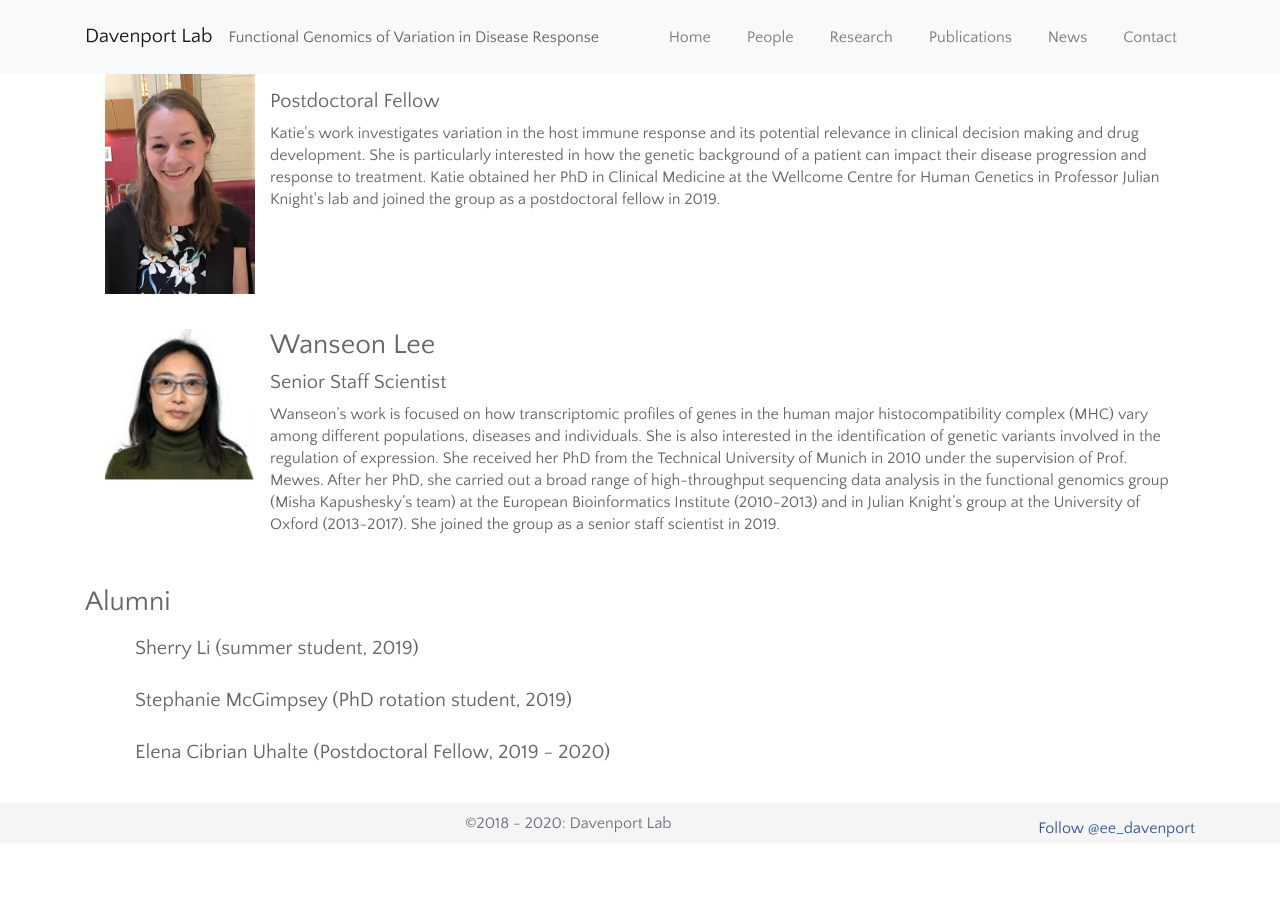
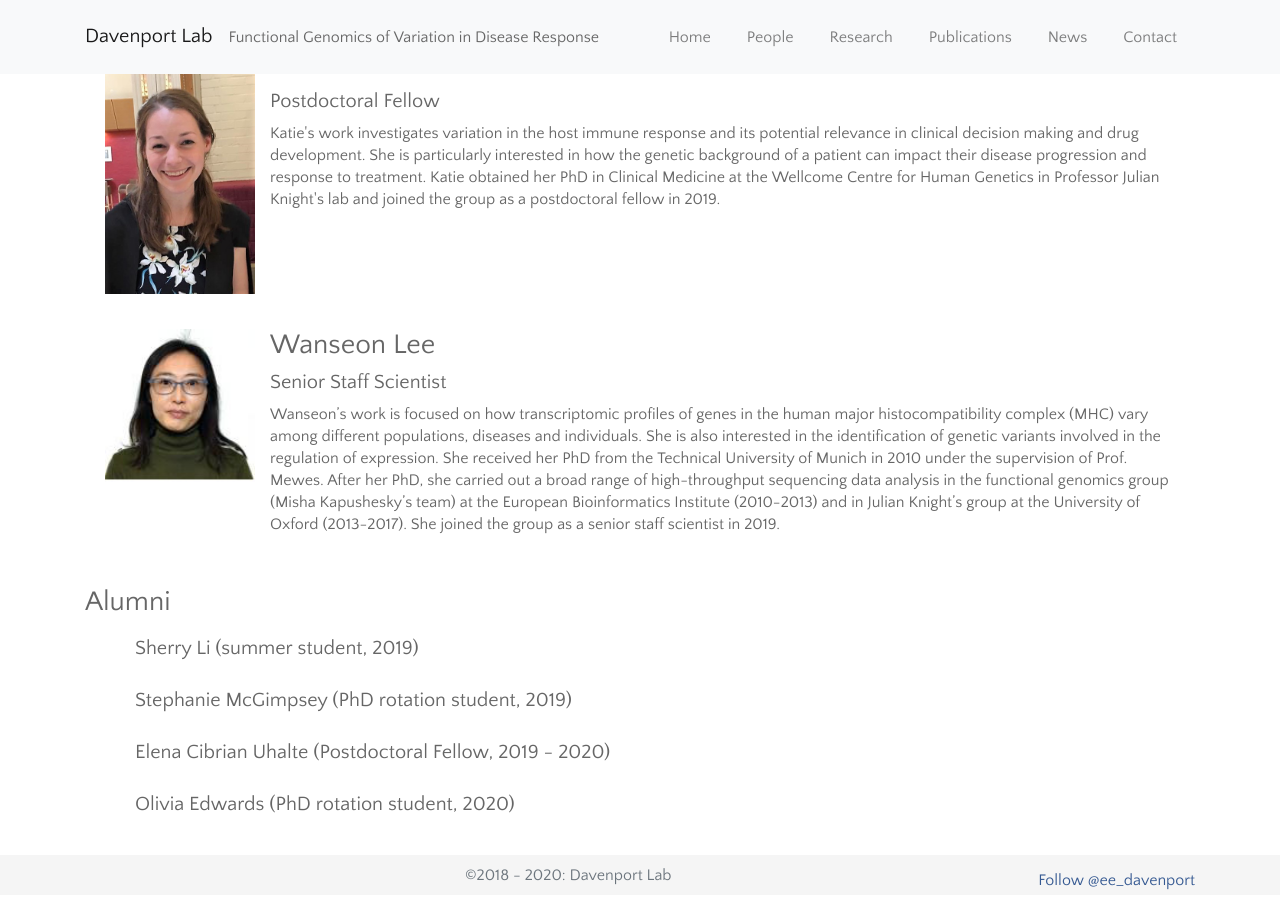
Before and after one commit to davenportlab/davenportlab.github.io, a Jekyll site: the page built from people.html, in a window 1280 px wide and 900 px high, scrolled down 279 px. Built offline with Jekyll 4.4.1, drawn with Linux system fonts in a browser that asks for light colours; nearby versions of some CDN libraries; comment, search, counter and statistics services are not loaded; before the commit the page ends 1127 px from its top, so only the background shows below that.

Commit message:
Added Alex and updated Olivia to Alumni (#28)

```diff
--- a/_data/alumni.yml
+++ b/_data/alumni.yml
@@ -7,3 +7,6 @@
 - name: Elena Cibrian Uhalte
   title: Postdoctoral Fellow
   date: "2019 - 2020"
+- name: Olivia Edwards
+  title: PhD rotation student
+  date: "2020"
--- a/_data/news.yml
+++ b/_data/news.yml
@@ -1,3 +1,8 @@
+- name: Alex Tokolyi joins the group
+  date: March 2020
+  image: "assets/img/people/Alex_Tokolyi.jpg"
+  summary: Alex Tokolyi is joining the group as a PhD rotation student. Alex will be working on splicing analysis in the GAinS cohort.
+
 - name: "Sepsis and precision medicine: is it all in your genes?"
   date: February 2020
   image: "assets/img/news/SangerBlog.jpg"
```
Also changed, not shown: assets/img/people/Alex_Tokolyi.jpg (added).
